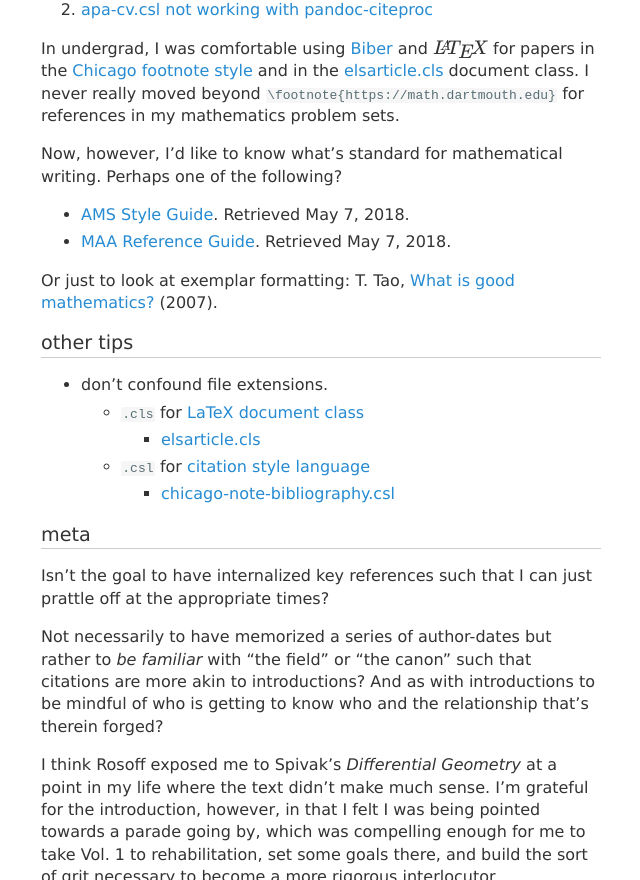
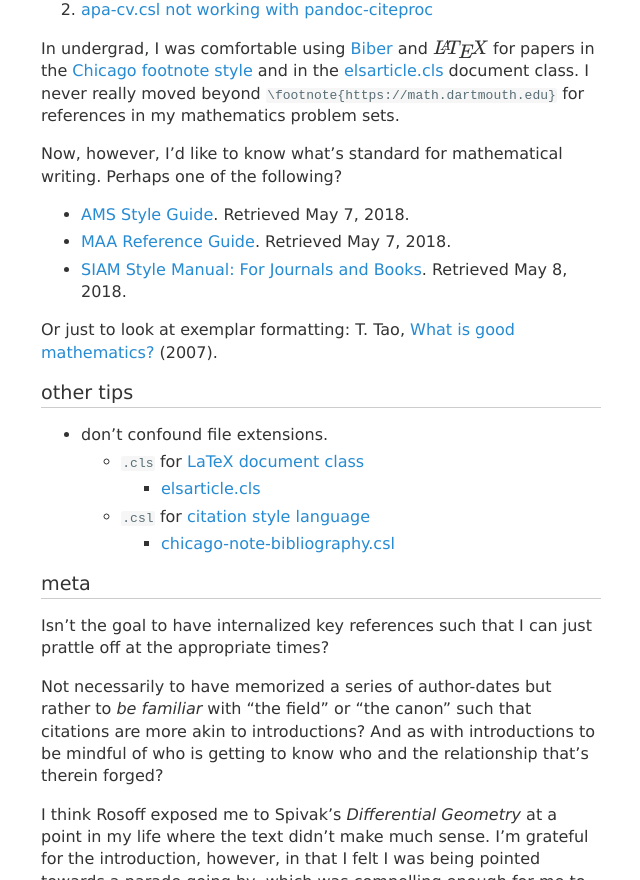
Before and after one commit to coltongrainger/blog, a Jekyll site: the page built from _posts/2018-05-07-citation-style.md, in a window 1280 px wide and 900 px high, scrolled down 1077 px, cut to the strip 0-880 px from the top of the window. Shown: the whole strip, without its empty margins (319-959 px from the left). Built offline with Jekyll 4.4.1, drawn with Linux system fonts in a browser that asks for light colours; our own code applies the rules of GitHub Pages for plain Markdown files; formulas are drawn with MathJax 3; some of the changed text lies outside the part shown.

Commit message:
add SIAM

```diff
--- a/_posts/2018-05-07-citation-style.md
+++ b/_posts/2018-05-07-citation-style.md
@@ -1,5 +1,5 @@
 ---
-title: Citation Styles
+title: Citation Style
 author: Colton Grainger
 date: 2018-05-07
 status: notes
@@ -47,6 +47,8 @@ Perhaps one of the following?
 - [AMS Style Guide](https://www.ams.org/publications/authors/AMS-StyleGuide-print.pdf). Retrieved May 7, 2018.
 - [MAA Reference Guide](https://www.maa.org/sites/default/files/pdf/pubs/Ref_Guide.pdf).
 Retrieved May 7, 2018.
+- [SIAM Style Manual: For Journals and Books](https://www.siam.org/journals/pdf/stylemanual.pdf).
+Retrieved May 8, 2018.
 
 Or just to look at exemplar formatting: T. Tao, [What is good mathematics?](https://arxiv.org/pdf/math/0702396.pdf) (2007).
 
```
